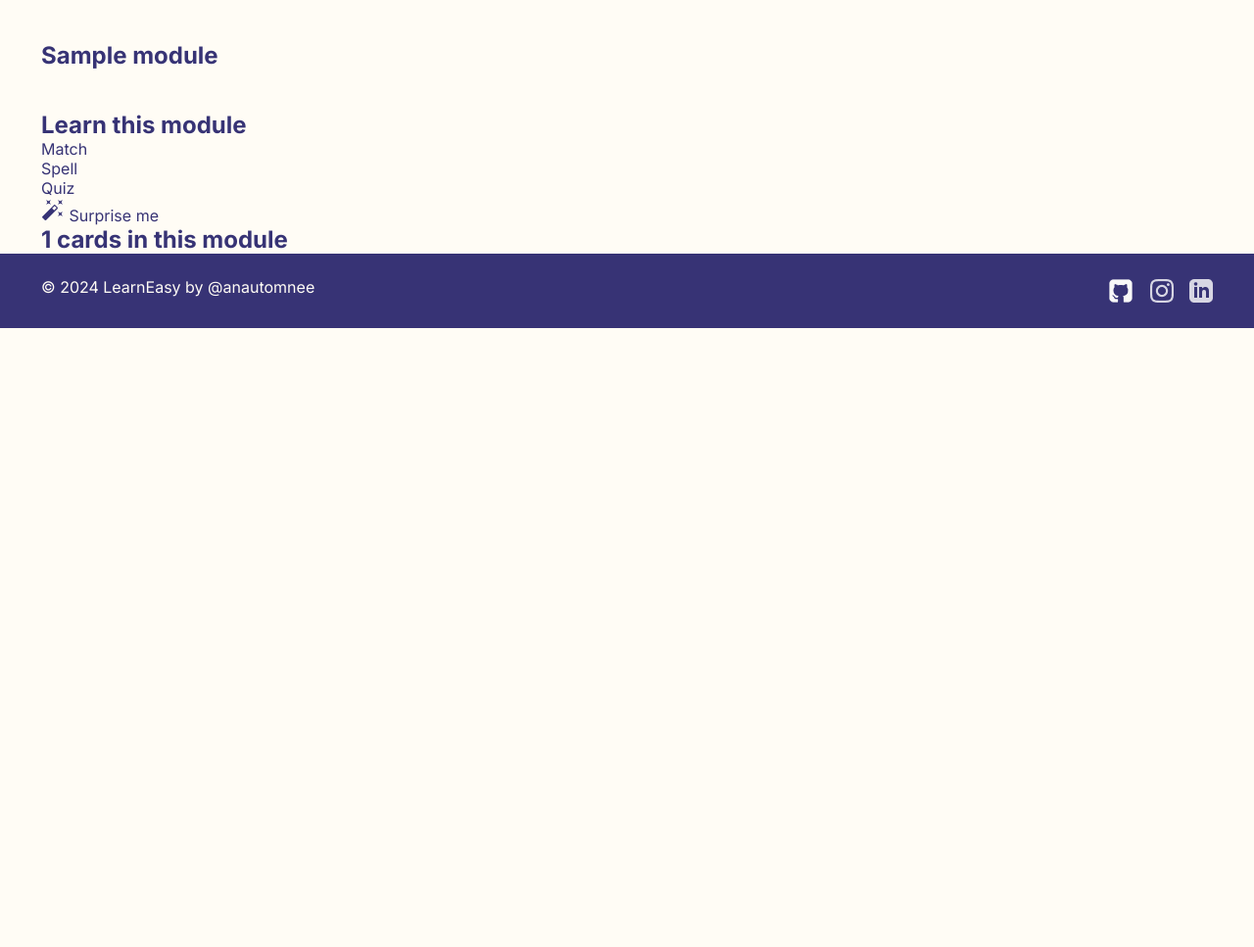
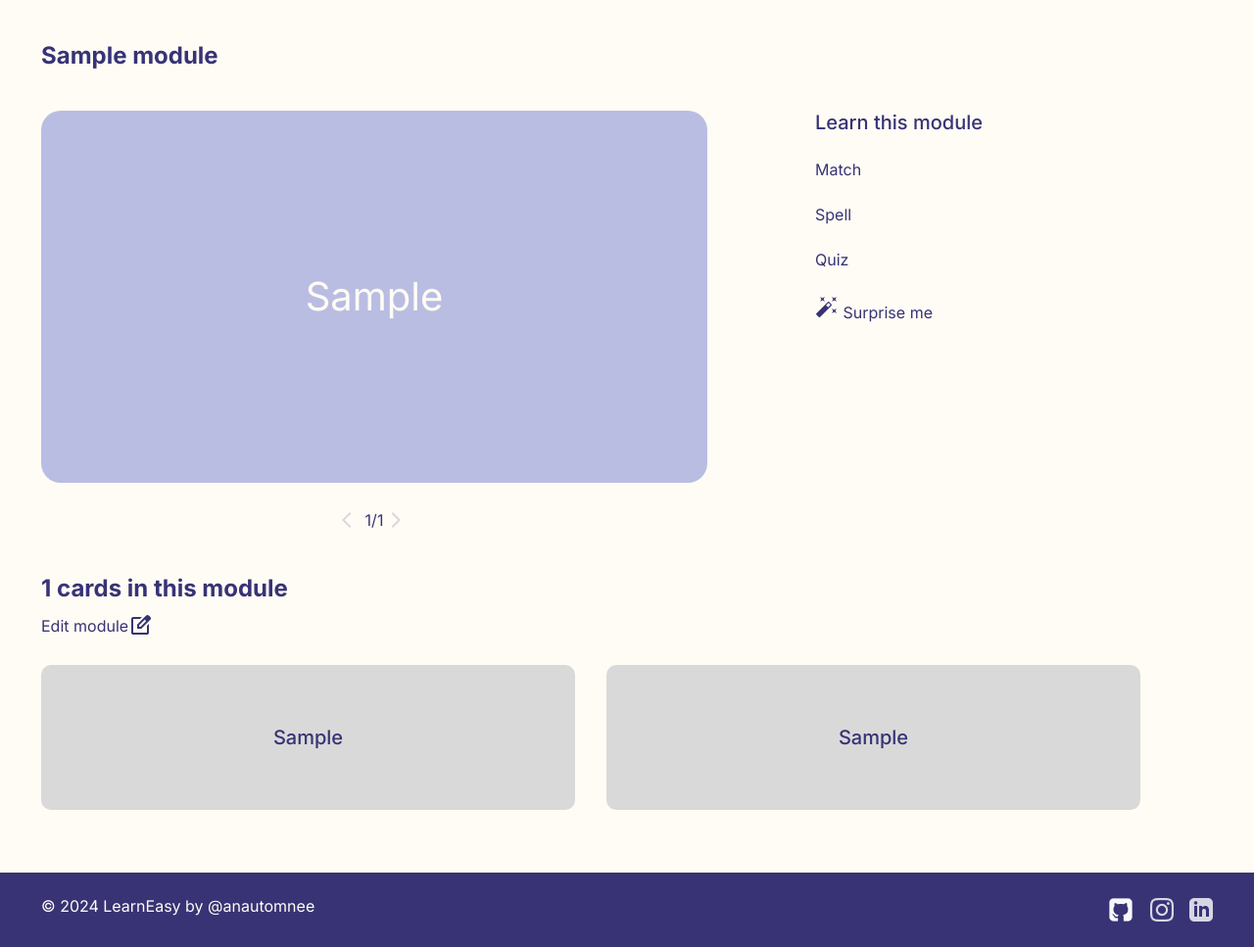
Before and after one commit to anautomnee/cs50web_final, a Django app: page /module/1 in a window 1280 px wide. Shown: the part 68-1035 px from the top of the page at 98% size. Before the commit the page ends 403 px from the top, so only its background shows below. Run offline with Django 5.2, Linux system fonts and the light colour scheme; a user stored in the database is signed in; tables that the repository leaves empty hold one stand-in row (values such as "Sample post"); some libraries are stand-ins or nearby versions.

Commit message:
modify module and fix utils

```diff
--- a/cs50w_final/cs50w_final/settings.py
+++ b/cs50w_final/cs50w_final/settings.py
@@ -123,3 +123,5 @@ STATIC_URL = 'static/'
 # https://docs.djangoproject.com/en/5.0/ref/settings/#default-auto-field
 
 DEFAULT_AUTO_FIELD = 'django.db.models.BigAutoField'
+
+LOGIN_URL = 'login'
--- a/cs50w_final/learneasy/static/learneasy/styles.css
+++ b/cs50w_final/learneasy/static/learneasy/styles.css
@@ -6,6 +6,11 @@
 
 h1 {
     font-size: 24px;
+}
+
+h2 {
+    font-size: 20px;
+    font-weight: 500;
 }
 
 h3 {
@@ -249,3 +254,108 @@ footer {
 #module_header {
     margin-bottom: 42px;
 }
+
+.module_top {
+    display: flex;
+    gap: 110px;
+}
+
+.preview_card_container {
+    display: flex;
+    flex-direction: column;
+    align-items: center;
+    gap: 28px;
+}
+
+.preview_card, .preview_card_back {
+    display: flex;
+    justify-content: center;
+    align-items: center;
+    background-color: #BABDE2;
+    border-radius: 20px;
+    perspective: 1000px;
+}
+
+
+.flip_card {
+    background-color: transparent;
+    width: 680px;
+    height: 380px;
+    perspective: 1000px;
+}
+
+.flip_card_inner {
+    position: relative;
+    width: 100%;
+    height: 100%;
+    transition: transform 0.6s;
+    transform-style: preserve-3d;
+}
+
+
+
+
+.preview_card, .preview_card_back {
+    position: absolute;
+    width: 100%;
+    height: 100%;
+    -webkit-backface-visibility: hidden; /* Safari */
+    backface-visibility: hidden;
+}
+
+.preview_card_back {
+    transform: rotateX(180deg);
+}
+
+#preview_card_font {
+    font-size: 40px;
+    color: #FFFCF5;
+}
+
+.preview_card_controls {
+    display: flex;
+    align-items: center;
+    text-align: center;
+    gap: 4px;
+}
+
+.preview_card_controls svg {
+    float:left;
+}
+
+.learn_types_container {
+    display: flex;
+    flex-direction: column;
+    gap: 26px;
+}
+
+#module_cards_header {
+    margin-top: 45px;
+    margin-bottom: 12px;
+}
+
+.module_edit_container {
+    display: flex;
+    align-items: center;
+    margin-bottom: 28px;
+}
+
+.term_and_def_container {
+    display: flex;
+    gap: 32px;
+}
+
+.module_card_container {
+    display: flex;
+    justify-content: center;
+    align-items: center;
+    width: 545px;
+    height: 148px;
+    background-color: #D9D9D9;
+    border-radius: 10px;
+    margin-bottom: 28px;
+}
+
+.module_cards_container {
+    margin-bottom: 36px;
+}
--- a/cs50w_final/learneasy/static/learneasy/utils.js
+++ b/cs50w_final/learneasy/static/learneasy/utils.js
@@ -8,15 +8,34 @@ window.addEventListener('DOMContentLoaded', () => {
 
     const new_module_cards_container = document.querySelector('.new_module_cards_container');
     const add_card_container = document.querySelector('.add_card_container');
+    if (add_card_container) {
         add_card_container.addEventListener('click', () => {
             const new_card_num = new_module_cards_container.childNodes.length;
             create_new_card(new_module_cards_container, new_card_num);
         });
+    }
 
     // Delete cards
     const delete_icons = document.querySelectorAll('.delete_card_icon');
+    if (delete_icons) {
         for (const icon of delete_icons) {
             icon.addEventListener('click', () => deleteCard(icon));
+        }
+    }
+
+    // Flip card
+    const flip_card = document.querySelector('.flip_card');
+    if (flip_card) {
+        const flip_card_inner = document.querySelector('.flip_card_inner');
+        flip_card.addEventListener('click', () => {
+            if (flip_card_inner.classList.contains('rotated')) {
+                console.log('check')
+                flip_card_inner.classList.remove('rotated');
+                flip_card_inner.style.transform = 'rotateX(0deg)';
+            }
+            flip_card_inner.style.transform = 'rotateX(180deg)';
+            flip_card_inner.classList.toggle('rotated');
+        })
     }
 });
 
--- a/cs50w_final/learneasy/templates/learneasy/module.html
+++ b/cs50w_final/learneasy/templates/learneasy/module.html
@@ -6,10 +6,35 @@
         <h1 id="module_header">{{ module.module_name }} </h1>
         <div class="module_top">
             <div class="preview_card_container">
-                <div class="preview_card">
+                <div class="flip_card">
+                    <div class="flip_card_inner">
+                        <div class="preview_card">
+                            {% for card in page_obj %}
+                                <p id="preview_card_font">{{ card.term }}</p>
+                            {% endfor %}
+                        </div>
+                        <div class="preview_card_back">
+                            {% for card in page_obj %}
+                                <p id="preview_card_font">{{ card.definition }}</p>
+                            {% endfor %}
+                        </div>
+                    </div>
+                </div>
+                <div class="preview_card_controls">
+                    {% if page_obj.has_previous %}
+                        <a href="?page={{ page_obj.previous_page_number }}"><svg xmlns="http://www.w3.org/2000/svg" height="20px" viewBox="0 -960 960 960" width="20px" fill="#373375"><path d="M384-96 0-480l384-384 68 68-316 316 316 316-68 68Z"/></svg></a>
+                    {% else %}
+                    <svg xmlns="http://www.w3.org/2000/svg" height="20px" viewBox="0 -960 960 960" width="20px" fill="#D9D9D9"><path d="M384-96 0-480l384-384 68 68-316 316 316 316-68 68Z"/></svg>
+                    {% endif %}
 
+                    <p>{{ page_obj.number }}/{{ page_obj.paginator.num_pages }}</p>
+
+                    {% if page_obj.has_next %}
+                        <a href="?page={{ page_obj.next_page_number }}"><svg xmlns="http://www.w3.org/2000/svg" height="20px" viewBox="0 -960 960 960" width="20px" fill="#373375"><path d="m288-96-68-68 316-316-316-316 68-68 384 384L288-96Z"/></svg></a>
+                    {% else %}
+                    <svg xmlns="http://www.w3.org/2000/svg" height="20px" viewBox="0 -960 960 960" width="20px" fill="#D9D9D9"><path d="m288-96-68-68 316-316-316-316 68-68 384 384L288-96Z"/></svg>
+                    {% endif %}
                 </div>
-                <div class="preview_card_controls"></div>
             </div>
             <div class="learn_types_container">
                 <h2>Learn this module</h2>
@@ -19,6 +44,22 @@
                 <p><img src="{% static 'learneasy/mdi_magic.png' %}" alt="surprise_icon"> Surprise me</p>
             </div>
         </div>
-        <h1>{{ cards_count }} cards in this module</h1>
+        <h1 id="module_cards_header">{{ cards_count }} cards in this module</h1>
+        <div class="module_edit_container">
+            <p>Edit module</p>
+            <svg xmlns="http://www.w3.org/2000/svg" height="24px" viewBox="0 -960 960 960" width="24px" fill="#373375"><path d="M200-120q-33 0-56.5-23.5T120-200v-560q0-33 23.5-56.5T200-840h357l-80 80H200v560h560v-278l80-80v358q0 33-23.5 56.5T760-120H200Zm280-360ZM360-360v-170l367-367q12-12 27-18t30-6q16 0 30.5 6t26.5 18l56 57q11 12 17 26.5t6 29.5q0 15-5.5 29.5T897-728L530-360H360Zm481-424-56-56 56 56ZM440-440h56l232-232-28-28-29-28-231 231v57Zm260-260-29-28 29 28 28 28-28-28Z"/></svg>
+        </div>
+        <div class="module_cards_container">
+            {% for card in cards %}
+                <div class="term_and_def_container">
+                    <div class="module_card_container">
+                        <h2>{{ card.term }}</h2>
+                    </div>
+                    <div class="module_card_container">
+                        <h2>{{ card.definition }}</h2>
+                    </div>
+                </div>
+            {% endfor %}
+        </div>
     </div>
 {% endblock %}
--- a/cs50w_final/learneasy/views.py
+++ b/cs50w_final/learneasy/views.py
@@ -1,7 +1,10 @@
 from django.shortcuts import render, redirect
 from django.contrib.auth import authenticate, login, logout
 from .models import User, Group, Module, Text, Card
+from django.contrib.auth.decorators import login_required
+from django.core.paginator import Paginator
 
+@login_required
 def index(request):
     current_user = User.objects.get(username=request.user.username)
     user_modules = current_user.user_modules.all()
@@ -47,6 +50,7 @@ def register(request):
         return render(request, "learneasy/register.html")
 
 
+@login_required
 def add_module(request):
     if request.method == "POST":
         current_user = User.objects.get(username=request.user.username)
@@ -72,6 +76,7 @@ def add_module(request):
         return redirect("index")
     return render(request, "learneasy/add_module.html")
 
+@login_required
 def module(request, id):
     current_module = Module.objects.get(id=id)
     if current_module.module_owner.username != request.user.username:
@@ -79,8 +84,13 @@ def module(request, id):
 
     cards = current_module.module_cards.all()
     cards_count = len(cards)
+    paginator = Paginator(cards, 1)
+    page_number = request.GET.get("page")
+    page_obj = paginator.get_page(page_number)
+
     return render(request, "learneasy/module.html", {
         "module": current_module,
         "cards": cards,
-        "cards_count": cards_count
+        "cards_count": cards_count,
+        "page_obj": page_obj
     })
```
Lines whose indentation alone changed are shown as unchanged.
